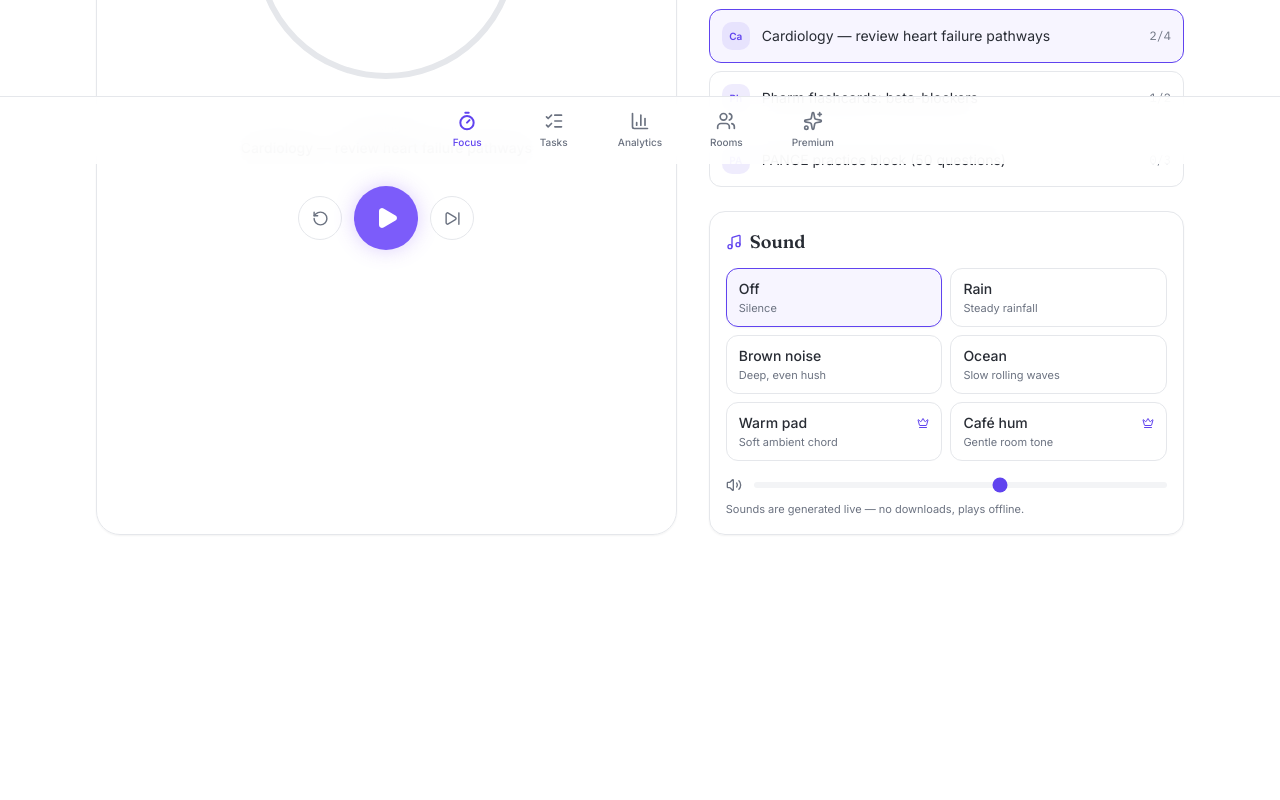
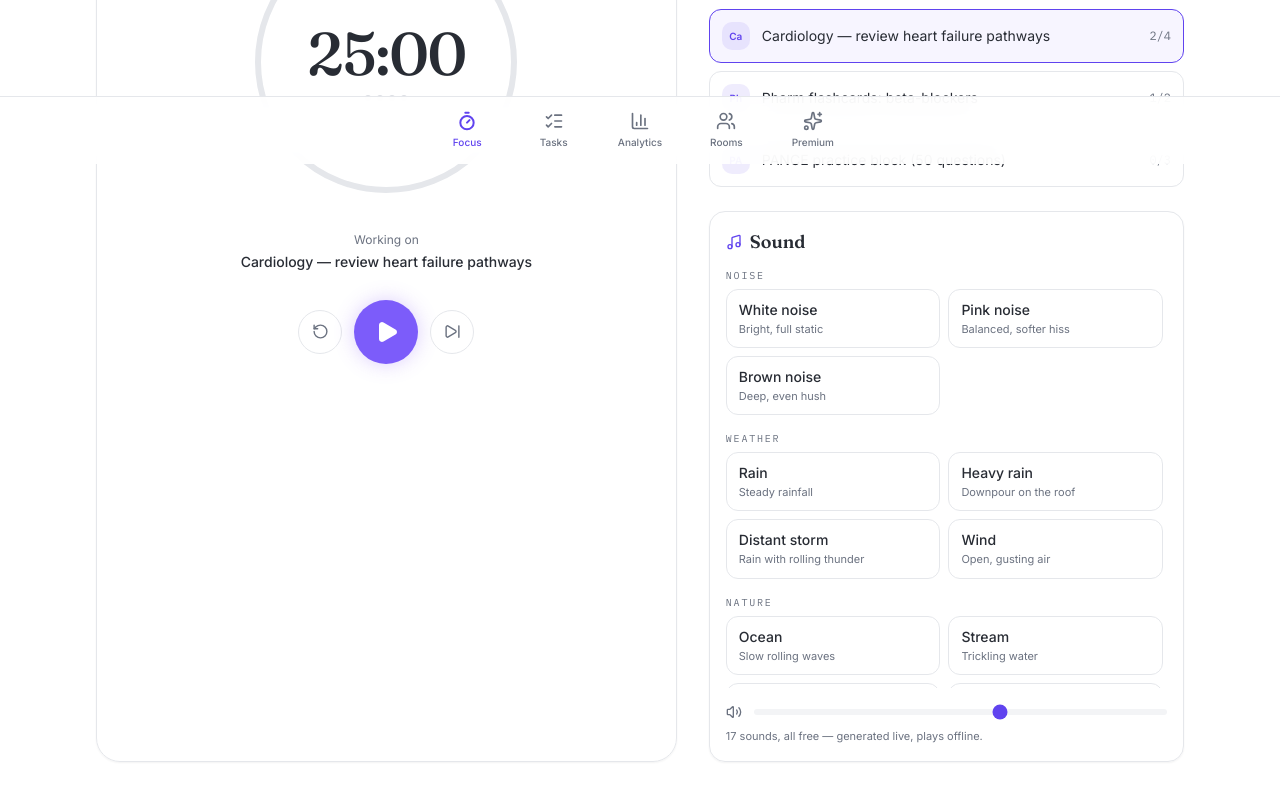
Before and after one commit to Sugar-Kane/Roamly, a React (Vite) app: page / in a window 1280 px wide. Shown: the part 636-1436 px from the top of the page. Before the commit the page ends 1283 px from the top, so only its background shows below. Built offline with nearby package versions, Linux system fonts and the light colour scheme.

Commit message:
Add files via upload

```diff
--- a/src/App.tsx
+++ b/src/App.tsx
@@ -2,7 +2,7 @@ import { useMemo, useState } from "react";
 import { Timer, ListChecks, BarChart3, Users, Sparkles, Check, Plus, Crown, Play, Pause, RotateCcw, SkipForward, X, Music, Volume2, Volume1, VolumeX } from "lucide-react";
 import { METHODS, SEED_TASKS, WEEK_DATA, SUBJECT_SPLIT, THEMES, ROOMS, type Task } from "./data";
 import { useTimer, fmt } from "./useTimer";
-import { useSoundscape, SOUNDS } from "./useSoundscape";
+import { useSoundscape, SOUNDS, CATEGORIES } from "./useSoundscape";
 import { BarChart, Bar, ResponsiveContainer, XAxis, Tooltip, PieChart, Pie, Cell } from "recharts";
 
 type View = "focus" | "tasks" | "analytics" | "rooms" | "premium";
@@ -153,36 +153,51 @@ function FocusView({ method, methodId, setMethodId, timer, tasks, activeTask, se
             ))}
           </div>
         </div>
-        <SoundPanel sound={sound} isPremium={isPremium} gateThen={gateThen} />
+        <SoundPanel sound={sound} />
       </section>
     </div>
   );
 }
 
-function SoundPanel({ sound, isPremium, gateThen }: any) {
+function SoundPanel({ sound }: any) {
   const VolIcon = sound.volume === 0 ? VolumeX : sound.volume < 0.5 ? Volume1 : Volume2;
   return (
     <div className="rounded-2xl border border-border bg-card/80 p-4 shadow-sm">
-      <div className="mb-3 flex items-center gap-2">
+      <div className="mb-3 flex items-center justify-between">
+        <div className="flex items-center gap-2">
           <Music size={16} className="text-primary" />
           <h2 className="font-display text-lg font-semibold">Sound</h2>
         </div>
+        {sound.activeId !== "off" && (
+          <button onClick={() => sound.play("off")} className="text-xs font-medium text-muted-foreground transition hover:text-foreground">
+            Stop
+          </button>
+        )}
+      </div>
+
+      <div className="max-h-[420px] space-y-4 overflow-y-auto pr-1">
+        {CATEGORIES.map((cat: string) => (
+          <div key={cat}>
+            <p className="mb-1.5 font-mono text-[10px] uppercase tracking-[0.18em] text-muted-foreground">{cat}</p>
             <div className="grid grid-cols-2 gap-2">
-        {SOUNDS.map((s: any) => {
-          const locked = s.premium && !isPremium;
+              {SOUNDS.filter((s: any) => s.category === cat && s.id !== "off").map((s: any) => {
                 const active = sound.activeId === s.id;
                 return (
-            <button key={s.id} onClick={() => (locked ? gateThen(() => sound.play(s.id)) : sound.play(s.id))}
+                  <button key={s.id} onClick={() => sound.play(s.id)}
                     className={`relative rounded-xl border px-3 py-2.5 text-left transition ${active ? "border-primary bg-primary/5 shadow-sm" : "border-border bg-card/60 hover:border-primary/40"}`}>
                     <div className="flex items-center justify-between">
                       <span className="text-sm font-medium">{s.name}</span>
-                {locked ? <Crown size={12} className="text-primary" /> : active && s.id !== "off" ? <span className="h-1.5 w-1.5 animate-pulse rounded-full bg-primary" /> : null}
+                      {active && <span className="h-1.5 w-1.5 animate-pulse rounded-full bg-primary" />}
                     </div>
                     <p className="mt-0.5 text-[11px] leading-snug text-muted-foreground">{s.hint}</p>
                   </button>
                 );
               })}
             </div>
+          </div>
+        ))}
+      </div>
+
       <div className="mt-4 flex items-center gap-3">
         <VolIcon size={16} className="shrink-0 text-muted-foreground" />
         <input type="range" min={0} max={1} step={0.01} value={sound.volume}
@@ -190,7 +205,7 @@ function SoundPanel({ sound, isPremium, gateThen }: any) {
           aria-label="Volume"
           className="h-1.5 w-full cursor-pointer appearance-none rounded-full bg-secondary accent-primary" />
       </div>
-      <p className="mt-2 text-[11px] text-muted-foreground">Sounds are generated live — no downloads, plays offline.</p>
+      <p className="mt-2 text-[11px] text-muted-foreground">{SOUNDS.length - 1} sounds, all free — generated live, plays offline.</p>
     </div>
   );
 }
--- a/src/useSoundscape.ts
+++ b/src/useSoundscape.ts
@@ -1,24 +1,42 @@
 import { useEffect, useRef, useState } from "react";
 
-// Each soundscape is generated live with the Web Audio API — no files, works offline.
-// To swap in a real lo-fi/nature audio file later, give a track a `src` URL and the
-// hook will stream that instead of synthesizing (see the `src` branch in start()).
+// Every soundscape is generated live with the Web Audio API — no files, all free, works offline.
+// To swap in a real audio file for any track later, give it a `src` URL and the hook
+// will stream that on loop instead of synthesizing (see the `src` branch in play()).
 export type Sound = {
   id: string;
   name: string;
   hint: string;
-  premium?: boolean;
+  category: "Noise" | "Weather" | "Nature" | "Ambient";
   src?: string; // optional: real audio file URL (mp3/ogg). If set, it's streamed on loop.
 };
 
 export const SOUNDS: Sound[] = [
-  { id: "off", name: "Off", hint: "Silence" },
-  { id: "rain", name: "Rain", hint: "Steady rainfall" },
-  { id: "brown", name: "Brown noise", hint: "Deep, even hush" },
-  { id: "ocean", name: "Ocean", hint: "Slow rolling waves" },
-  { id: "pad", name: "Warm pad", hint: "Soft ambient chord", premium: true },
-  { id: "cafe", name: "Café hum", hint: "Gentle room tone", premium: true },
+  { id: "off", name: "Off", hint: "Silence", category: "Noise" },
+  // Noise colors
+  { id: "white", name: "White noise", hint: "Bright, full static", category: "Noise" },
+  { id: "pink", name: "Pink noise", hint: "Balanced, softer hiss", category: "Noise" },
+  { id: "brown", name: "Brown noise", hint: "Deep, even hush", category: "Noise" },
+  // Weather
+  { id: "rain", name: "Rain", hint: "Steady rainfall", category: "Weather" },
+  { id: "heavyrain", name: "Heavy rain", hint: "Downpour on the roof", category: "Weather" },
+  { id: "thunder", name: "Distant storm", hint: "Rain with rolling thunder", category: "Weather" },
+  { id: "wind", name: "Wind", hint: "Open, gusting air", category: "Weather" },
+  // Nature
+  { id: "ocean", name: "Ocean", hint: "Slow rolling waves", category: "Nature" },
+  { id: "stream", name: "Stream", hint: "Trickling water", category: "Nature" },
+  { id: "forest", name: "Forest", hint: "Wind through leaves", category: "Nature" },
+  { id: "birds", name: "Songbirds", hint: "Morning chirps", category: "Nature" },
+  { id: "crickets", name: "Night crickets", hint: "Evening chorus", category: "Nature" },
+  { id: "fire", name: "Campfire", hint: "Crackling embers", category: "Nature" },
+  // Ambient
+  { id: "pad", name: "Warm pad", hint: "Soft ambient chord", category: "Ambient" },
+  { id: "drone", name: "Deep drone", hint: "Low meditative hum", category: "Ambient" },
+  { id: "cafe", name: "Café hum", hint: "Gentle room tone", category: "Ambient" },
+  { id: "fan", name: "Box fan", hint: "Whirring motor", category: "Ambient" },
 ];
+
+export const CATEGORIES: Sound["category"][] = ["Noise", "Weather", "Nature", "Ambient"];
 
 type Nodes = { sources: AudioScheduledSourceNode[]; gain: GainNode; timers: number[]; el?: HTMLAudioElement };
 
@@ -30,6 +48,25 @@ function makeNoiseBuffer(ctx: AudioContext, seconds = 2) {
   return buf;
 }
 
+// Pink-ish noise via a known IIR approximation (Paul Kellet's filter).
+function makePinkBuffer(ctx: AudioContext, seconds = 2) {
+  const buf = ctx.createBuffer(1, ctx.sampleRate * seconds, ctx.sampleRate);
+  const data = buf.getChannelData(0);
+  let b0 = 0, b1 = 0, b2 = 0, b3 = 0, b4 = 0, b5 = 0, b6 = 0;
+  for (let i = 0; i < data.length; i++) {
+    const w = Math.random() * 2 - 1;
+    b0 = 0.99886 * b0 + w * 0.0555179;
+    b1 = 0.99332 * b1 + w * 0.0750759;
+    b2 = 0.969 * b2 + w * 0.153852;
+    b3 = 0.8665 * b3 + w * 0.3104856;
+    b4 = 0.55 * b4 + w * 0.5329522;
+    b5 = -0.7616 * b5 - w * 0.016898;
+    data[i] = (b0 + b1 + b2 + b3 + b4 + b5 + b6 + w * 0.5362) * 0.11;
+    b6 = w * 0.115926;
+  }
+  return buf;
+}
+
 function buildSound(ctx: AudioContext, id: string, master: GainNode): Nodes {
   const sources: AudioScheduledSourceNode[] = [];
   const timers: number[] = [];
@@ -37,59 +74,191 @@ function buildSound(ctx: AudioContext, id: string, master: GainNode): Nodes {
   gain.gain.value = 0;
   gain.connect(master);
 
-  const noise = () => {
+  const noise = (pink = false) => {
     const src = ctx.createBufferSource();
-    src.buffer = makeNoiseBuffer(ctx);
+    src.buffer = pink ? makePinkBuffer(ctx) : makeNoiseBuffer(ctx);
     src.loop = true;
     return src;
   };
+  const filter = (type: BiquadFilterType, freq: number, q?: number) => {
+    const f = ctx.createBiquadFilter(); f.type = type; f.frequency.value = freq;
+    if (q !== undefined) f.Q.value = q;
+    return f;
+  };
 
-  if (id === "rain") {
+  switch (id) {
+    case "white": {
+      const src = noise(); src.connect(gain); src.start(); sources.push(src); break;
+    }
+    case "pink": {
+      const src = noise(true); src.connect(gain); src.start(); sources.push(src); break;
+    }
+    case "brown": {
       const src = noise();
-    const hp = ctx.createBiquadFilter(); hp.type = "highpass"; hp.frequency.value = 1000;
-    const lp = ctx.createBiquadFilter(); lp.type = "lowpass"; lp.frequency.value = 7000;
-    src.connect(hp); hp.connect(lp); lp.connect(gain);
-    src.start(); sources.push(src);
-  } else if (id === "brown") {
-    // Integrate white noise to approximate brown noise (more low-end energy).
+      const a = filter("lowpass", 500), b = filter("lowpass", 200);
+      src.connect(a); a.connect(b); b.connect(gain); src.start(); sources.push(src); break;
+    }
+    case "rain": {
       const src = noise();
-    const lp = ctx.createBiquadFilter(); lp.type = "lowpass"; lp.frequency.value = 500;
-    const lp2 = ctx.createBiquadFilter(); lp2.type = "lowpass"; lp2.frequency.value = 200;
-    src.connect(lp); lp.connect(lp2); lp2.connect(gain);
-    src.start(); sources.push(src);
-  } else if (id === "ocean") {
+      const hp = filter("highpass", 1000), lp = filter("lowpass", 7000);
+      src.connect(hp); hp.connect(lp); lp.connect(gain); src.start(); sources.push(src); break;
+    }
+    case "heavyrain": {
       const src = noise();
-    const lp = ctx.createBiquadFilter(); lp.type = "lowpass"; lp.frequency.value = 800;
-    src.connect(lp); lp.connect(gain);
-    src.start(); sources.push(src);
-    // Slow swell: modulate gain like waves coming in and out.
+      const hp = filter("highpass", 400), lp = filter("lowpass", 9000);
+      src.connect(hp); hp.connect(lp); lp.connect(gain); src.start(); sources.push(src);
+      // A second low layer for body on the roof.
+      const low = noise(); const ll = filter("lowpass", 600);
+      low.connect(ll); ll.connect(gain); low.start(); sources.push(low); break;
+    }
+    case "thunder": {
+      // Rain bed + occasional low thunder swells.
+      const src = noise(); const hp = filter("highpass", 800), lp = filter("lowpass", 7000);
+      src.connect(hp); hp.connect(lp); lp.connect(gain); src.start(); sources.push(src);
+      const rumble = () => {
+        const t = ctx.currentTime;
+        const n = noise(); const f = filter("lowpass", 120);
+        const g = ctx.createGain(); g.gain.value = 0;
+        n.connect(f); f.connect(g); g.connect(master);
+        n.start();
+        g.gain.linearRampToValueAtTime(0.6, t + 0.3);
+        g.gain.exponentialRampToValueAtTime(0.001, t + 2.5);
+        window.setTimeout(() => { try { n.stop(); } catch { /* noop */ } }, 3000);
+      };
+      const id2 = window.setInterval(() => { if (Math.random() < 0.5) rumble(); }, 8000);
+      timers.push(id2); break;
+    }
+    case "wind": {
+      const src = noise(); const bp = filter("bandpass", 500, 0.5);
+      src.connect(bp); bp.connect(gain); src.start(); sources.push(src);
+      // Slow gusting via an LFO on a lowpass cutoff.
+      const lfo = ctx.createOscillator(); lfo.frequency.value = 0.08;
+      const lfoGain = ctx.createGain(); lfoGain.gain.value = 300;
+      lfo.connect(lfoGain); lfoGain.connect(bp.frequency); lfo.start(); sources.push(lfo); break;
+    }
+    case "ocean": {
+      const src = noise(); const lp = filter("lowpass", 800);
+      src.connect(lp); lp.connect(gain); src.start(); sources.push(src);
       const lfo = ctx.createOscillator(); lfo.frequency.value = 0.12;
       const lfoGain = ctx.createGain(); lfoGain.gain.value = 0.5;
       const base = ctx.createConstantSource(); base.offset.value = 0.5;
       lfo.connect(lfoGain); lfoGain.connect(gain.gain); base.connect(gain.gain);
-    lfo.start(); base.start(); sources.push(lfo, base);
-  } else if (id === "pad") {
-    // Warm major-ish chord from a few detuned sine oscillators.
+      lfo.start(); base.start(); sources.push(lfo, base); break;
+    }
+    case "stream": {
+      const src = noise(); const hp = filter("highpass", 1500), lp = filter("lowpass", 6000);
+      src.connect(hp); hp.connect(lp); lp.connect(gain); src.start(); sources.push(src);
+      // Bubbling wobble.
+      const lfo = ctx.createOscillator(); lfo.frequency.value = 6;
+      const lfoGain = ctx.createGain(); lfoGain.gain.value = 800;
+      lfo.connect(lfoGain); lfoGain.connect(hp.frequency); lfo.start(); sources.push(lfo); break;
+    }
+    case "forest": {
+      // Soft wind bed + occasional bird blips.
+      const src = noise(); const bp = filter("bandpass", 600, 0.4);
+      src.connect(bp); bp.connect(gain); src.start(); sources.push(src);
+      const lfo = ctx.createOscillator(); lfo.frequency.value = 0.1;
+      const lfoGain = ctx.createGain(); lfoGain.gain.value = 200;
+      lfo.connect(lfoGain); lfoGain.connect(bp.frequency); lfo.start(); sources.push(lfo);
+      const chirp = () => {
+        const t = ctx.currentTime;
+        const o = ctx.createOscillator(); o.type = "sine";
+        const f = 1800 + Math.random() * 1500; o.frequency.setValueAtTime(f, t);
+        o.frequency.exponentialRampToValueAtTime(f * 1.3, t + 0.08);
+        const g = ctx.createGain(); g.gain.value = 0;
+        o.connect(g); g.connect(master);
+        o.start();
+        g.gain.linearRampToValueAtTime(0.08, t + 0.02);
+        g.gain.exponentialRampToValueAtTime(0.001, t + 0.18);
+        window.setTimeout(() => { try { o.stop(); } catch { /* noop */ } }, 250);
+      };
+      const id3 = window.setInterval(() => { if (Math.random() < 0.4) chirp(); }, 2500);
+      timers.push(id3); break;
+    }
+    case "birds": {
+      const chirp = () => {
+        const t = ctx.currentTime;
+        const o = ctx.createOscillator(); o.type = "sine";
+        const f = 2000 + Math.random() * 1800; o.frequency.setValueAtTime(f, t);
+        o.frequency.exponentialRampToValueAtTime(f * (1 + Math.random()), t + 0.1);
+        const g = ctx.createGain(); g.gain.value = 0;
+        o.connect(g); g.connect(gain);
+        o.start();
+        g.gain.linearRampToValueAtTime(0.12, t + 0.02);
+        g.gain.exponentialRampToValueAtTime(0.001, t + 0.22);
+        window.setTimeout(() => { try { o.stop(); } catch { /* noop */ } }, 300);
+      };
+      const id4 = window.setInterval(() => {
+        const burst = 1 + Math.floor(Math.random() * 3);
+        for (let i = 0; i < burst; i++) window.setTimeout(chirp, i * 140);
+      }, 1800);
+      timers.push(id4); break;
+    }
+    case "crickets": {
+      const src = noise(); const bp = filter("bandpass", 4500, 8);
+      const trem = ctx.createGain(); trem.gain.value = 0.3;
+      src.connect(bp); bp.connect(trem); trem.connect(gain); src.start(); sources.push(src);
+      // Fast tremolo gives the chirping pulse.
+      const lfo = ctx.createOscillator(); lfo.type = "square"; lfo.frequency.value = 18;
+      const lfoGain = ctx.createGain(); lfoGain.gain.value = 0.3;
+      lfo.connect(lfoGain); lfoGain.connect(trem.gain); lfo.start(); sources.push(lfo); break;
+    }
+    case "fire": {
+      const src = noise(); const lp = filter("lowpass", 1200);
+      const g = ctx.createGain(); g.gain.value = 0.4;
+      src.connect(lp); lp.connect(g); g.connect(gain); src.start(); sources.push(src);
+      // Random crackle pops.
+      const pop = () => {
+        const t = ctx.currentTime;
+        const n = noise(); const hp = filter("highpass", 2000);
+        const pg = ctx.createGain(); pg.gain.value = 0;
+        n.connect(hp); hp.connect(pg); pg.connect(master);
+        n.start();
+        pg.gain.linearRampToValueAtTime(0.15 + Math.random() * 0.15, t + 0.005);
+        pg.gain.exponentialRampToValueAtTime(0.001, t + 0.08);
+        window.setTimeout(() => { try { n.stop(); } catch { /* noop */ } }, 120);
+      };
+      const id5 = window.setInterval(() => { if (Math.random() < 0.7) pop(); }, 400);
+      timers.push(id5); break;
+    }
+    case "pad": {
       [196, 261.6, 329.6].forEach((f, i) => {
         const o = ctx.createOscillator(); o.type = "sine"; o.frequency.value = f;
         o.detune.value = i * 4 - 4;
         const g = ctx.createGain(); g.gain.value = 0.18;
-      o.connect(g); g.connect(gain);
-      o.start(); sources.push(o);
+        o.connect(g); g.connect(gain); o.start(); sources.push(o);
       });
-    const lp = ctx.createBiquadFilter(); lp.type = "lowpass"; lp.frequency.value = 1200;
-    // (pad already routed straight to gain; filter kept subtle by not inserting—keeps it warm)
-    void lp;
-  } else if (id === "cafe") {
-    const src = noise();
-    const bp = ctx.createBiquadFilter(); bp.type = "bandpass"; bp.frequency.value = 500; bp.Q.value = 0.7;
-    const lp = ctx.createBiquadFilter(); lp.type = "lowpass"; lp.frequency.value = 2000;
-    src.connect(bp); bp.connect(lp); lp.connect(gain);
-    src.start(); sources.push(src);
+      break;
+    }
+    case "drone": {
+      [55, 82.4, 110].forEach((f) => {
+        const o = ctx.createOscillator(); o.type = "sine"; o.frequency.value = f;
+        const g = ctx.createGain(); g.gain.value = 0.22;
+        o.connect(g); g.connect(gain); o.start(); sources.push(o);
+      });
+      const lp = filter("lowpass", 400); void lp; break;
+    }
+    case "cafe": {
+      const src = noise(); const bp = filter("bandpass", 500, 0.7), lp = filter("lowpass", 2000);
+      src.connect(bp); bp.connect(lp); lp.connect(gain); src.start(); sources.push(src); break;
+    }
+    case "fan": {
+      const src = noise(); const lp = filter("lowpass", 900);
+      src.connect(lp); lp.connect(gain); src.start(); sources.push(src);
+      // Motor whir: amplitude modulation at blade-pass rate.
+      const lfo = ctx.createOscillator(); lfo.type = "sine"; lfo.frequency.value = 24;
+      const lfoGain = ctx.createGain(); lfoGain.gain.value = 0.12;
+      const base = ctx.createConstantSource(); base.offset.value = 0.88;
+      lfo.connect(lfoGain); lfoGain.connect(gain.gain); base.connect(gain.gain);
+      lfo.start(); base.start(); sources.push(lfo, base); break;
+    }
   }
 
   return { sources, gain, timers };
 }
+
+// Sounds that manage their own gain envelope and shouldn't get the default fade-in ramp.
+const SELF_GAIN = new Set(["ocean", "fan"]);
 
 export function useSoundscape() {
   const ctxRef = useRef<AudioContext | null>(null);
@@ -114,7 +283,6 @@ export function useSoundscape() {
     const cur = currentRef.current;
     const ctx = ctxRef.current;
     if (!cur || !ctx) return;
-    // Fade out, then stop, to avoid clicks.
     cur.gain.gain.cancelScheduledValues(ctx.currentTime);
     cur.gain.gain.setValueAtTime(cur.gain.gain.value, ctx.currentTime);
     cur.gain.gain.linearRampToValueAtTime(0, ctx.currentTime + 0.4);
@@ -149,8 +317,7 @@ export function useSoundscape() {
     }
 
     const nodes = buildSound(ctx, id, masterRef.current!);
-    // Fade in (ocean manages its own gain envelope, so skip the ramp for it).
-    if (id !== "ocean") {
+    if (!SELF_GAIN.has(id)) {
       nodes.gain.gain.setValueAtTime(0, ctx.currentTime);
       nodes.gain.gain.linearRampToValueAtTime(1, ctx.currentTime + 0.6);
     }
@@ -164,7 +331,6 @@ export function useSoundscape() {
     }
   };
 
-  // Clean up the audio context when the app unmounts.
   useEffect(() => () => { try { ctxRef.current?.close(); } catch { /* noop */ } }, []);
 
   return { activeId, volume, play, changeVolume };
```
Lines whose indentation alone changed are shown as unchanged.
